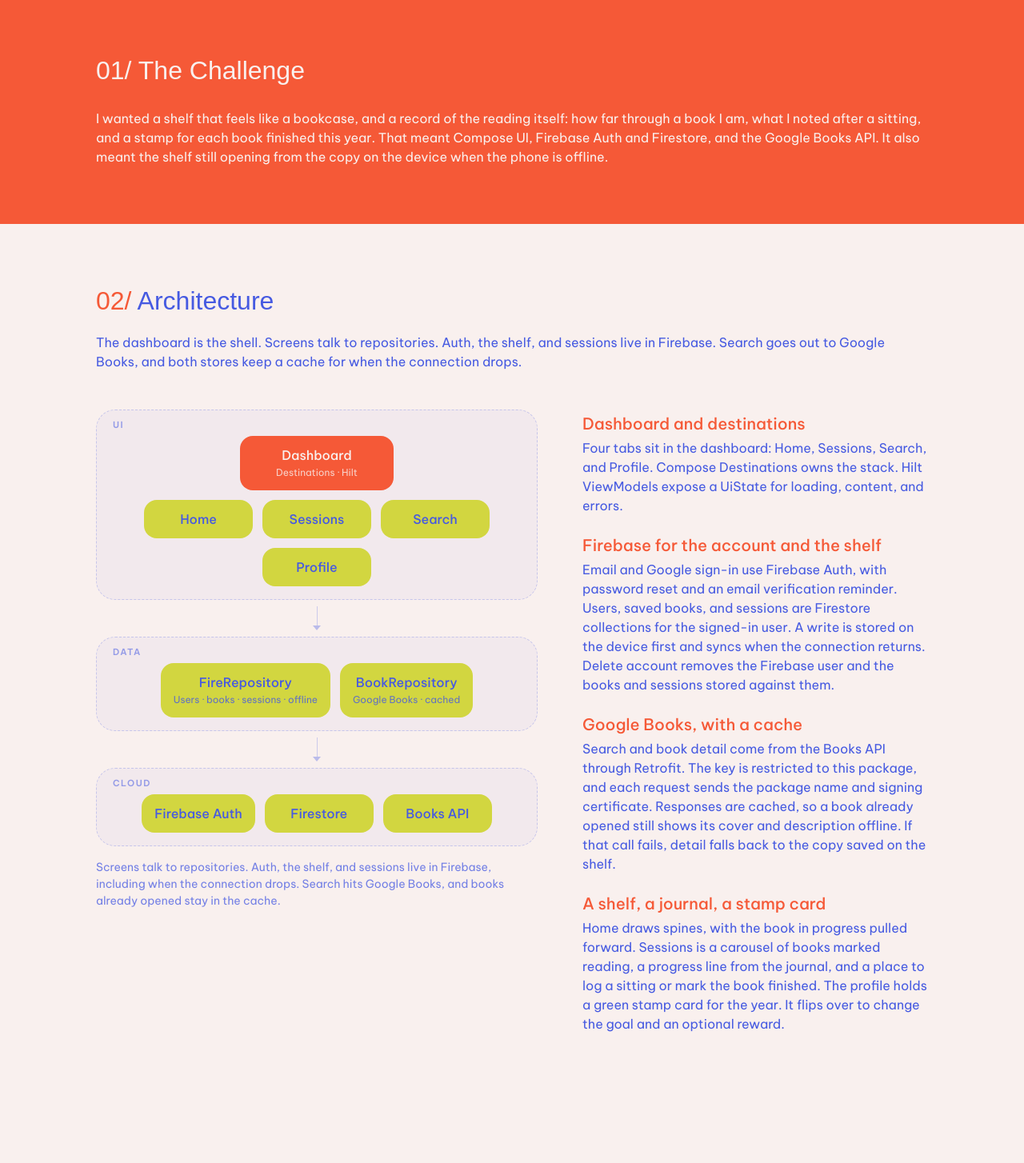
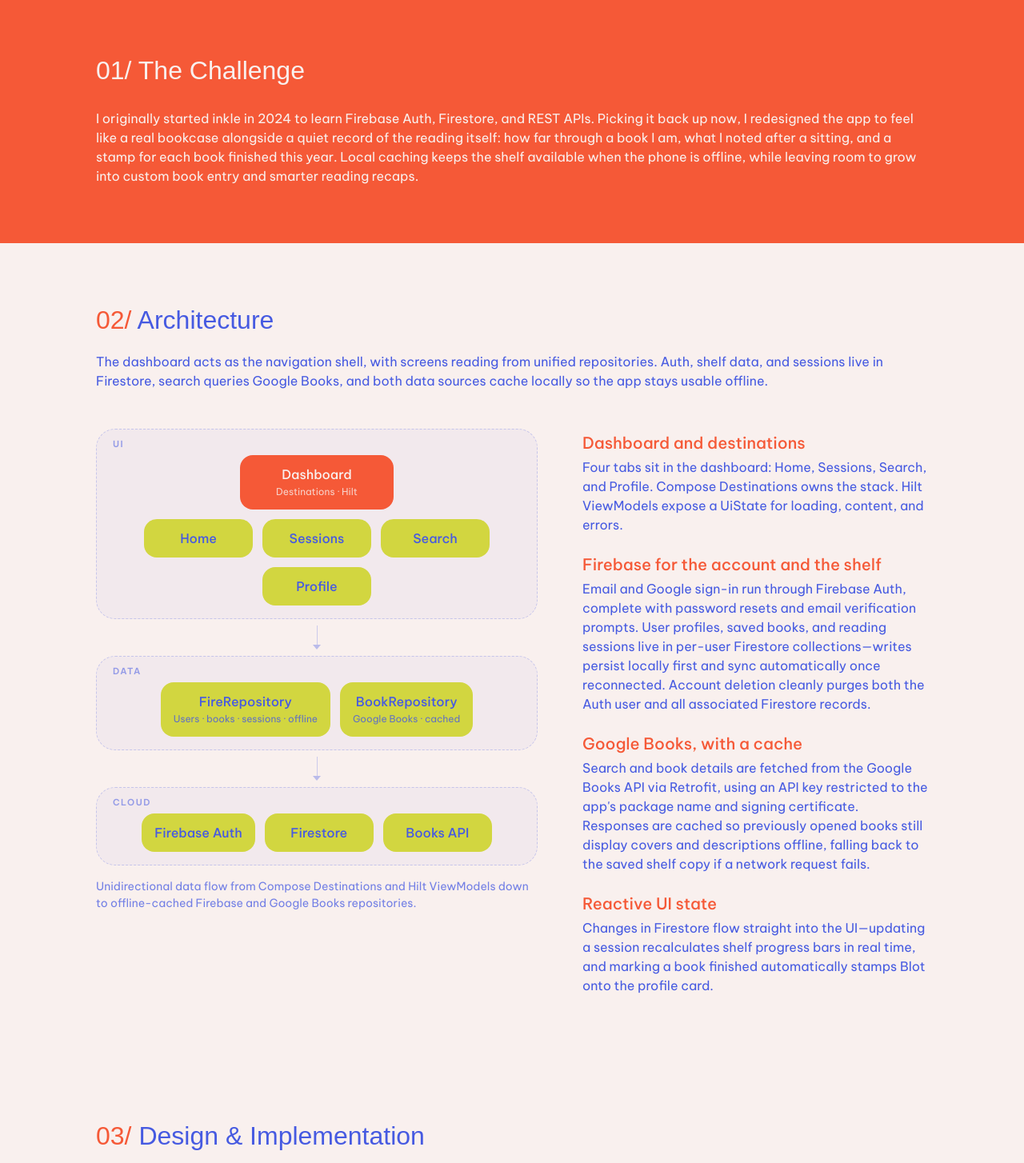
Before and after one commit to kkau201/portfolio, a Next.js app: page /projects/reading-app in a window 1280 px wide. Shown: the part 620-2074 px from the top of the page at 80% size. Built offline with nearby package versions, Linux system fonts and the light colour scheme; a web font is replaced by a local one.

Commit message:
Update inkle case study copy

```diff
--- a/src/components/case-study/ReadingArchitectureGraph.tsx
+++ b/src/components/case-study/ReadingArchitectureGraph.tsx
@@ -94,9 +94,7 @@ export function ReadingArchitectureGraph() {
         ))}
       </div>
       <figcaption className="mt-4 text-center text-sm leading-normal text-blueberry/75 lg:text-left">
-        Screens talk to repositories. Auth, the shelf, and sessions live in Firebase, including
-        when the connection drops. Search hits Google Books, and books already opened stay in
-        the cache.
+        Unidirectional data flow from Compose Destinations and Hilt ViewModels down to offline-cached Firebase and Google Books repositories.
       </figcaption>
     </figure>
   );
--- a/src/data/readingAppCaseStudy.ts
+++ b/src/data/readingAppCaseStudy.ts
@@ -4,16 +4,16 @@ export const readingAppCaseStudy = {
   repoHref: "https://github.com/kkau201/ReadingApp",
   repoLabel: "VIEW GITHUB",
   overview:
-    "inkle is a native Android reading companion. Home is a shelf of spines. Search comes from Google Books. A session is one sitting with the book you are reading, and each book you finish stamps a card for the year. Sign-in is email or Google. The shelf, profile, and journal live in Firestore.",
+    "inkle is a native Android reading companion built around a tactile shelf of spines. Search is powered by Google Books, reading progress is logged one sitting at a time, and every finished book earns a stamp toward your annual goal. Accounts use email or Google sign-in, with shelves, profiles, and journal entries synced in Firestore.",
   facts: {
     timeline: "2024 - Present",
     role: "Creator & Android Engineer",
     stack: ["Kotlin", "Jetpack Compose", "Hilt", "Firebase", "Retrofit"],
   },
   challenge:
-    "I wanted a shelf that feels like a bookcase, and a record of the reading itself: how far through a book I am, what I noted after a sitting, and a stamp for each book finished this year. That meant Compose UI, Firebase Auth and Firestore, and the Google Books API. It also meant the shelf still opening from the copy on the device when the phone is offline.",
+    "I originally started inkle in 2024 to learn Firebase Auth, Firestore, and REST APIs. Picking it back up now, I redesigned the app to feel like a real bookcase alongside a quiet record of the reading itself: how far through a book I am, what I noted after a sitting, and a stamp for each book finished this year. Local caching keeps the shelf available when the phone is offline, while leaving room to grow into custom book entry and smarter reading recaps.",
   architectureIntro:
-    "The dashboard is the shell. Screens talk to repositories. Auth, the shelf, and sessions live in Firebase. Search goes out to Google Books, and both stores keep a cache for when the connection drops.",
+    "The dashboard acts as the navigation shell, with screens reading from unified repositories. Auth, shelf data, and sessions live in Firestore, search queries Google Books, and both data sources cache locally so the app stays usable offline.",
   architecture: [
     {
       title: "Dashboard and destinations",
@@ -21,15 +21,15 @@ export const readingAppCaseStudy = {
     },
     {
       title: "Firebase for the account and the shelf",
-      body: "Email and Google sign-in use Firebase Auth, with password reset and an email verification reminder. Users, saved books, and sessions are Firestore collections for the signed-in user. A write is stored on the device first and syncs when the connection returns. Delete account removes the Firebase user and the books and sessions stored against them.",
+      body: "Email and Google sign-in run through Firebase Auth, complete with password resets and email verification prompts. User profiles, saved books, and reading sessions live in per-user Firestore collections—writes persist locally first and sync automatically once reconnected. Account deletion cleanly purges both the Auth user and all associated Firestore records.",
     },
     {
       title: "Google Books, with a cache",
-      body: "Search and book detail come from the Books API through Retrofit. The key is restricted to this package, and each request sends the package name and signing certificate. Responses are cached, so a book already opened still shows its cover and description offline. If that call fails, detail falls back to the copy saved on the shelf.",
+      body: "Search and book details are fetched from the Google Books API via Retrofit, using an API key restricted to the app's package name and signing certificate. Responses are cached so previously opened books still display covers and descriptions offline, falling back to the saved shelf copy if a network request fails.",
     },
     {
-      title: "A shelf, a journal, a stamp card",
-      body: "Home draws spines, with the book in progress pulled forward. Sessions is a carousel of books marked reading, a progress line from the journal, and a place to log a sitting or mark the book finished. The profile holds a green stamp card for the year. It flips over to change the goal and an optional reward.",
+      title: "Reactive UI state",
+      body: "Changes in Firestore flow straight into the UI—updating a session recalculates shelf progress bars in real time, and marking a book finished automatically stamps Blot onto the profile card.",
     },
   ],
   bento: [
@@ -169,19 +169,19 @@ export const readingAppCaseStudy = {
     // },
   ],
   nextIntro:
-    "The  next three bigger features I plan to work towards:",
+    "The next three features on my roadmap:",
   nextSteps: [
     {
       title: "Manually add books",
-      body: "Allow user to add their own books, especially if they are unable to find it via the Google Books API. An add-on would be to use Google ML Kit to scan a book cover or barcode."
+      body: "Let readers add their own books when a title is missing from Google Books, with the option to scan a cover or barcode using Google ML Kit.",
     },
     {
       title: "Progress-Aware Recaps",
-      body: "Surface a subtle \"Catch me up to page X\" prompt on the Sessions screen when a currently reading book hasn't been logged in a while. Use an AI prompt with strict page and percentage cutoff constraints to generate a short summary."
+      body: "Surface a subtle \"Catch me up to page X\" prompt on the Sessions screen when a book has been sitting unread for a while. Strict page and percentage cutoffs keep the short AI summary completely spoiler-free.",
     },
     {
       title: "Monthly/yearly reading recaps",
-      body: "Aggregate reading stats, finished books, and session notes locally to generate swipeable, shareable editorial recap cards. Use structured AI output to synthesize reading moods, highlight notes, and summarize progress toward the annual stamp card goal and reward."
+      body: "Combine local reading stats, finished books, and session notes into swipeable, shareable recap cards. Structured AI output highlights margin notes, captures reading moods, and tracks progress toward the annual stamp card reward.",
     },
   ],
   next: {
```
